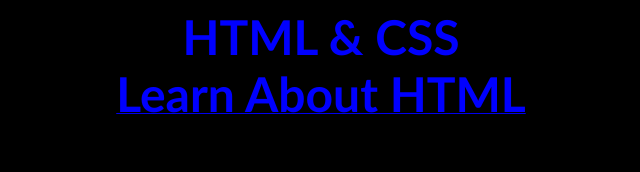
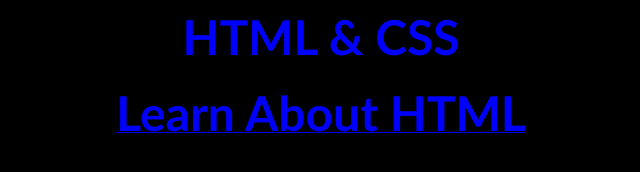
Before and after one commit to AaravJalan/HTML, a plain HTML site: page index.html in a window 1280 px wide. Shown: the whole page, without its empty margins (319-959 px from the left). Drawn offline with Linux system fonts and the light colour scheme.

Commit message:
Update index.html

```diff
--- a/index.html
+++ b/index.html
@@ -4,7 +4,7 @@
 <link rel="icon" href="HTML.ico" type="image/x-icon">
 </head>
 <body bgcolor= "black">
-<center><b><font color="blue"><font face = "trebuchet ms"><font size = 30% >HTML & CSS </font></b></centre>
+<center><b><font color="blue"><font face = "trebuchet ms"><font size = 30% >HTML & CSS </font></b></centre><br><br>
 
 <a href = "Html.html"><center><b><font color="blue"><font face = "trebuchet ms"><font size = 20% >Learn About HTML</font></b></centre></a>
 </body>
```
